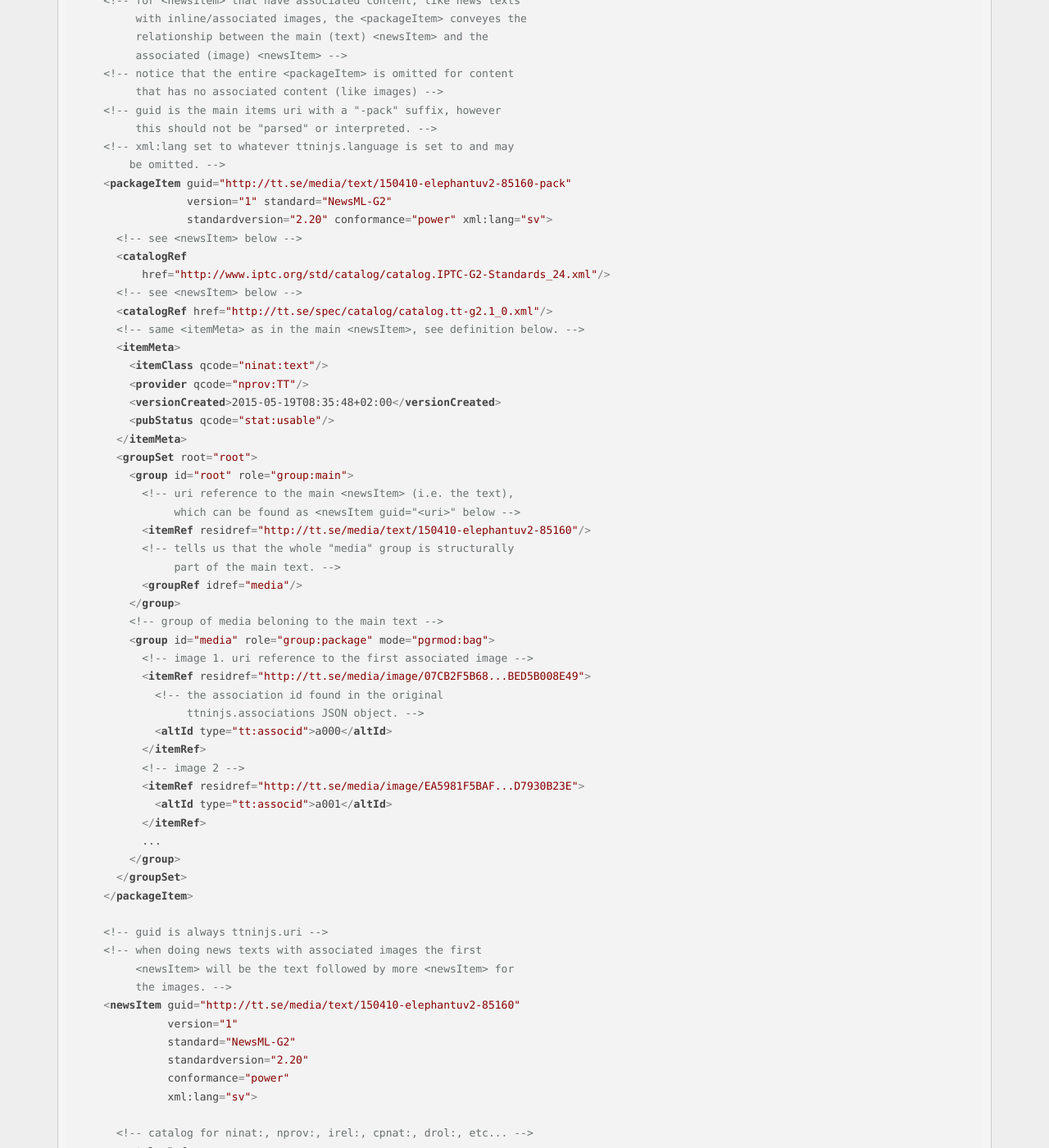
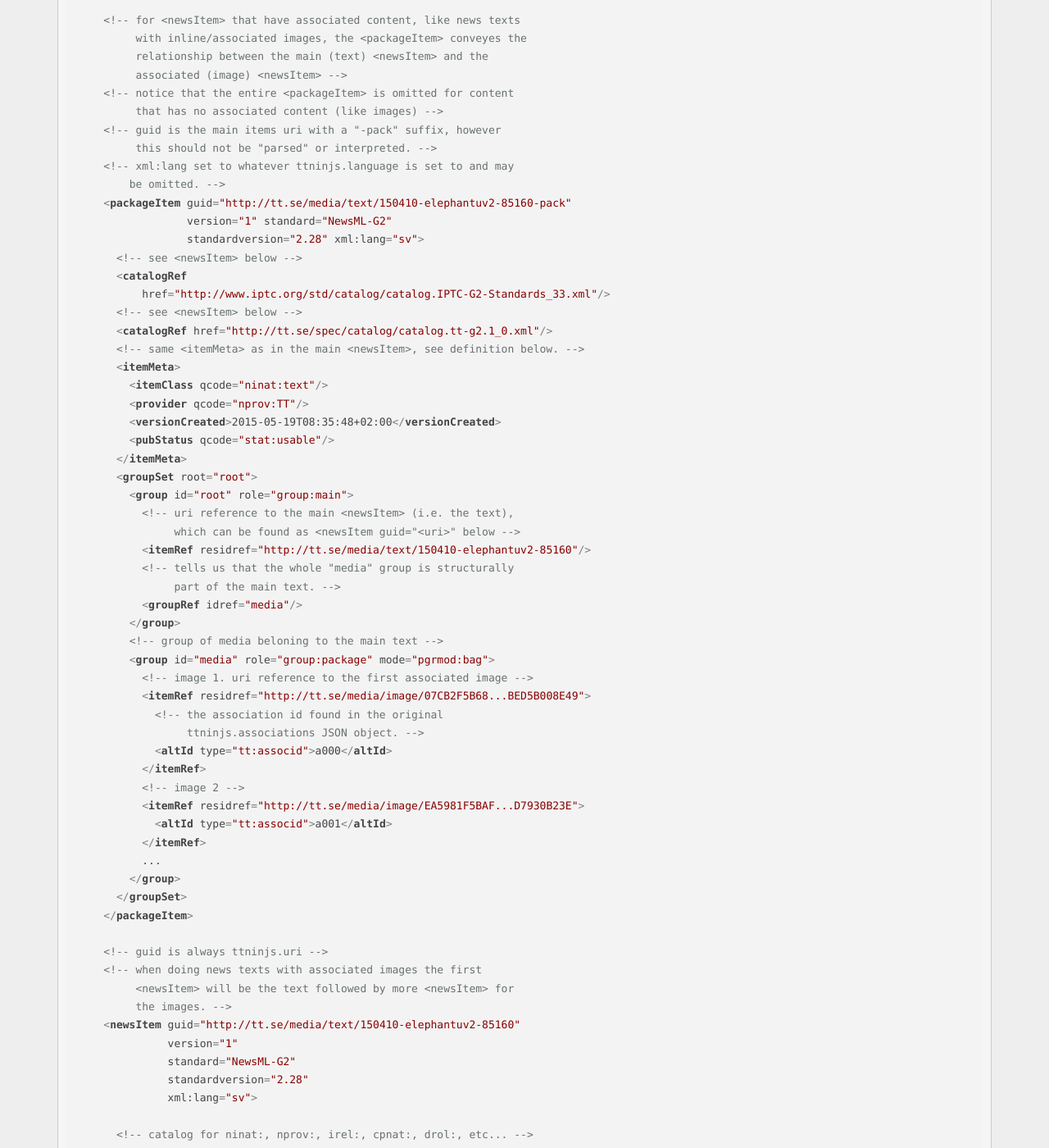
Before and after one commit to ttab/ttab.github.io, a Jekyll site: the page built from newsml.md, in a window 1280 px wide and 1400 px high, scrolled down 1952 px. Shown: the whole window at 82% size. Built offline with Jekyll 4.4.1, drawn with Linux system fonts in a browser that asks for light colours; nearby versions of some CDN libraries; some web fonts are replaced; some of the changed text lies outside the part shown.

Commit message:
newsml 2.28

```diff
--- a/newsml.md
+++ b/newsml.md
@@ -4,12 +4,13 @@
 ---
 
 TT:s main content format is [ttninjs](https://raw.githubusercontent.com/ttab/ttspec/master/ttninjs-schema_1.0.json).
-The XML variant is a [IPTC NewsML G2 2.20](https://iptc.org/standards/newsml-g2/) compliant translation of ttninjs
+The XML variant is a [IPTC NewsML G2 2.28](https://iptc.org/standards/newsml-g2/) compliant translation of ttninjs
 where each field somehow relates back to the original ttninjs.
 
 Revision history
 ----------------
 
+* 1.7 changed to NewsML-G2 2.28.
 * 1.6 added `<bylines>`
 * 1.5 added `<contentMetaExtProperty>` for `date`, `datetime`, `enddate` and `enddatetime`.
 * 1.4 added `<revisions>` section.
@@ -98,10 +99,10 @@
         be omitted. -->
     <packageItem guid="http://tt.se/media/text/150410-elephantuv2-85160-pack"
                  version="1" standard="NewsML-G2"
-                 standardversion="2.20" conformance="power" xml:lang="sv">
+                 standardversion="2.28" xml:lang="sv">
       <!-- see <newsItem> below -->
       <catalogRef
-          href="http://www.iptc.org/std/catalog/catalog.IPTC-G2-Standards_24.xml"/>
+          href="http://www.iptc.org/std/catalog/catalog.IPTC-G2-Standards_33.xml"/>
       <!-- see <newsItem> below -->
       <catalogRef href="http://tt.se/spec/catalog/catalog.tt-g2.1_0.xml"/>
       <!-- same <itemMeta> as in the main <newsItem>, see definition below. -->
@@ -144,13 +145,12 @@
     <newsItem guid="http://tt.se/media/text/150410-elephantuv2-85160"
               version="1"
               standard="NewsML-G2"
-              standardversion="2.20"
-              conformance="power"
+              standardversion="2.28"
               xml:lang="sv">
 
       <!-- catalog for ninat:, nprov:, irel:, cpnat:, drol:, etc... -->
       <catalogRef
-          href="http://www.iptc.org/std/catalog/catalog.IPTC-G2-Standards_24.xml"/>
+          href="http://www.iptc.org/std/catalog/catalog.IPTC-G2-Standards_33.xml"/>
       <!-- catalogRef for tt:, ttstat:, ttext:, etc... -->
       <catalogRef href="http://tt.se/spec/catalog/catalog.tt-g2.1_0.xml"/>
 
@@ -379,7 +379,7 @@
 
       <contentSet>
 
-        <inlineXML contenttype="text/html">
+        <inlineXML contenttype="text/html" contenttypevariant="html5">
           <!-- value is ttninjs.body_html5. content is not xhtml but
                rather html5 ensured to be xml compliant.
                See http://tt.se/spec/body_html5 -->
```
